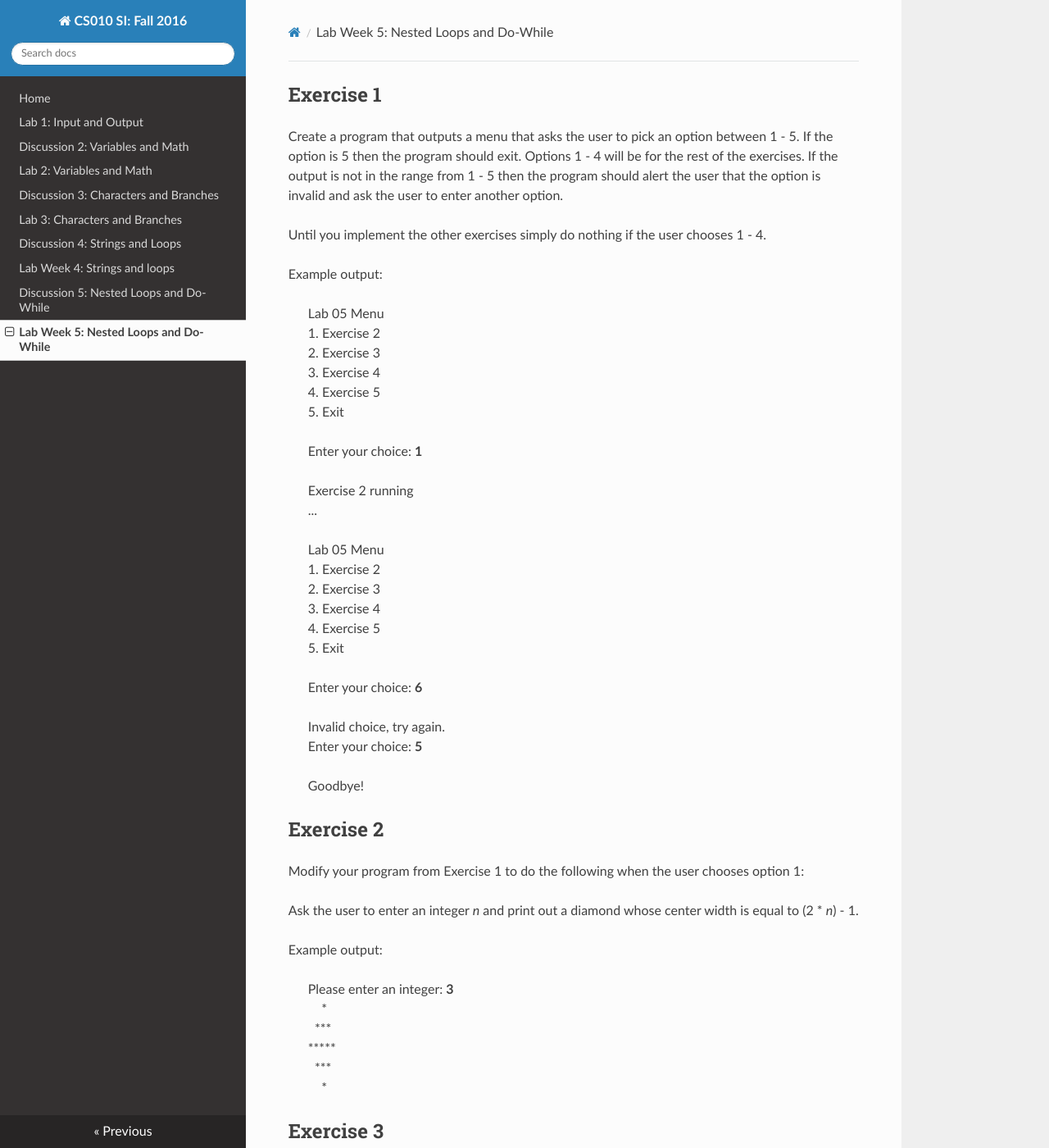
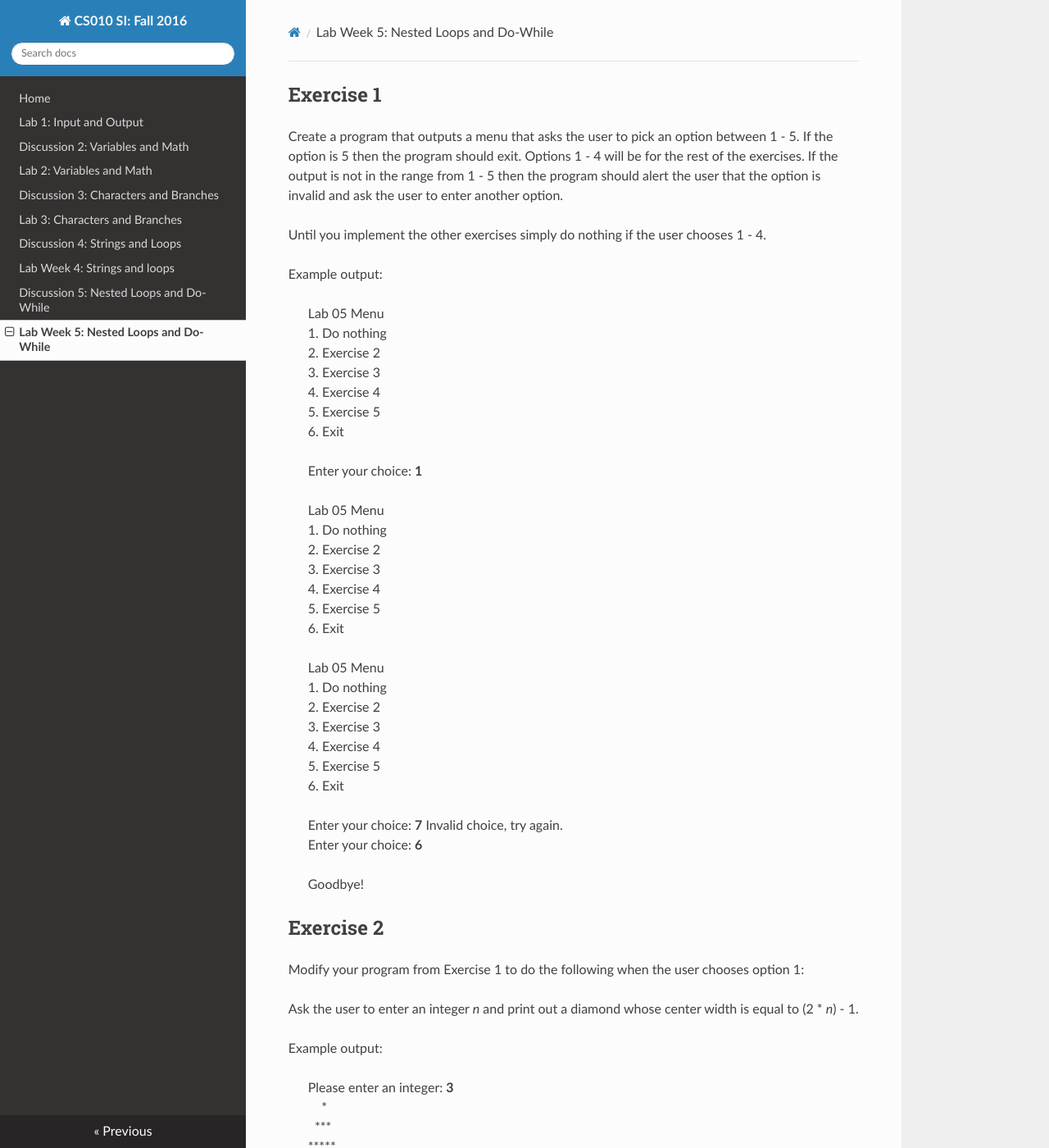
Before and after one commit to cs-si-ucr/cs10, an MkDocs documentation site: the page built from docs/lab05.md, in a window 1280 px wide and 1400 px high. Shown: the whole window at 82% size. Built offline with MkDocs 1.6.1, drawn with Linux system fonts in a browser that asks for light colours; nearby versions of some CDN libraries; old or Windows-style settings are respelled for this version of MkDocs.

Commit message:
lab05 ex1 change

```diff
--- a/docs/lab05.md
+++ b/docs/lab05.md
@@ -8,29 +8,35 @@ Until you implement the other exercises simply do nothing if the user chooses 1
 Example output:
 
 > Lab 05 Menu<br>
-> 1. Exercise 2<br>
-> 2. Exercise 3<br>
-> 3. Exercise 4<br>
-> 4. Exercise 5<br>
-> 5. Exit<br>
-
+> 1. Do nothing<br>
+> 2. Exercise 2<br>
+> 3. Exercise 3<br>
+> 4. Exercise 4<br>
+> 5. Exercise 5<br>
+> 6. Exit<br>
+>
 > Enter your choice: **1**
-
-> Exercise 2 running<br>
-> ...
+>
+> Lab 05 Menu<br>
+> 1. Do nothing<br>
+> 2. Exercise 2<br>
+> 3. Exercise 3<br>
+> 4. Exercise 4<br>
+> 5. Exercise 5<br>
+> 6. Exit
 
 > Lab 05 Menu<br>
-> 1. Exercise 2<br>
-> 2. Exercise 3<br>
-> 3. Exercise 4<br>
-> 4. Exercise 5<br>
-> 5. Exit<br>
-
+> 1. Do nothing<br>
+> 2. Exercise 2<br>
+> 3. Exercise 3<br>
+> 4. Exercise 4<br>
+> 5. Exercise 5<br>
+> 6. Exit<br>
+>
+> Enter your choice: **7**
+> Invalid choice, try again.<br>
 > Enter your choice: **6**
-
-> Invalid choice, try again.<br>
-> Enter your choice: **5**
-
+>
 > Goodbye!
 
 Exercise 2
```
